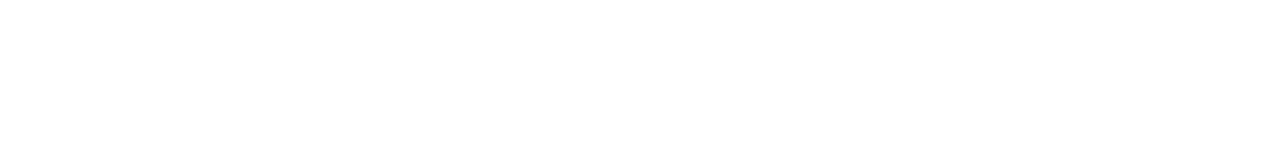
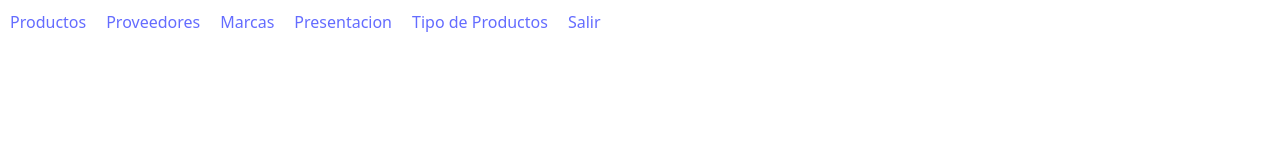
Before and after one commit to CristianLorenzo11/proyecto, a React (Vite) app in the folder frontend/: page /producto in a window 1280 px wide. Shown: the top 160 px of the page. Built offline with nearby package versions, Linux system fonts and the light colour scheme; no server answers.

Commit message:
BOTON DE BAJA
SE AGREGA EL BOTON DE BAJA

```diff
--- /dev/null
+++ b/frontend/src/Encabezado.jsx
@@ -0,0 +1,20 @@
+import React from "react";
+import { Link } from "react-router-dom";
+ // Asegúrate de importar tu archivo de estilos aquí
+
+function Encabezado() {
+  return (
+    <div className="encabezado">
+      <div className="botones">
+      <Link to="/producto">Productos</Link>
+      <Link to="/proveedor">Proveedores</Link>
+      <Link to="/marca">Marcas</Link>
+      <Link to="/presentacion">Presentacion</Link>
+      <Link to="/tipoproducto">Tipo de Productos </Link>
+      <Link to="/login">Salir</Link>
+      </div>
+    </div>
+  );
+}
+
+export default Encabezado;
--- a/frontend/src/Marca.jsx
+++ b/frontend/src/Marca.jsx
@@ -1,6 +1,7 @@
 import React, { useEffect, useState } from "react";
 import * as API from './servicios/servicios'
 import reactLogo from './assets/react.svg'
+import Encabezado from "./Encabezado";
 
 
 
@@ -13,6 +14,7 @@ export function Marca(){
 
     return(
 <>
+<Encabezado/>
 <a href="https://react.dev" target="_blank">
           <img src={reactLogo} className="logo react" alt="React logo" />
         </a>
--- a/frontend/src/Producto.jsx
+++ b/frontend/src/Producto.jsx
@@ -2,6 +2,7 @@ import React, { useEffect, useState } from "react";
 import './producto.css'
 import reactLogo from './assets/react.svg'
 import * as API from './servicios/servicios'
+import Encabezado from "./Encabezado";
 
 
 export function Producto(){
@@ -12,6 +13,8 @@ export function Producto(){
 
    return(
 <>
+<Encabezado/>
+<p></p>
 <a href="https://react.dev" target="_blank">
           <img src={reactLogo} className="logo react" alt="React logo" />
         </a>
--- a/frontend/src/Proveedor.jsx
+++ b/frontend/src/Proveedor.jsx
@@ -1,6 +1,7 @@
 import React, { useEffect, useState } from "react";
 import * as API from './servicios/servicios'
 import reactLogo from './assets/react.svg'
+import Encabezado from "./Encabezado";
 
 
 
@@ -11,8 +12,16 @@ export function Proveedor(){
         API.getProveedor().then(setProveedor)}, []
         )
 
+        const eliminar = (e, idproveedor)=>{
+            e.preventDefault();
+            console.log( "el id que vamos a eliminar es el ", idproveedor);
+            API.deleteProveedor(idproveedor);
+            API.getProveedor().then(setProveedor);
+        }
+
     return(
 <>
+<Encabezado/>
 <a href="https://react.dev" target="_blank">
           <img src={reactLogo} className="logo react" alt="React logo" />
         </a>
@@ -27,6 +36,7 @@ export function Proveedor(){
     <tr>
     <td>{p.nombre_proveedor}</td>
     <td>{p.estado}</td>
+    <td><button  onClick={(e)=>eliminar(e, p.idproveedor)}>ELIMINAR</button></td>
     </tr>
     ))}
 
--- /dev/null
+++ b/frontend/src/encabezado.css
@@ -0,0 +1,30 @@
+.encabezado {
+    display: flex;
+
+    align-items: center; /* Centra verticalmente el contenido */
+    padding: 10px; /* Espaciado opcional */
+
+    color: #fff; /* Color del texto */
+  }
+
+  .botones {
+    display: flex;
+    gap: 10px; /* Espacio entre botones */
+
+  }
+  .bot{
+    background-color: blue;
+  }
+
+  button {
+    background-color: #04bb22; /* Color de fondo del botón */
+    color: #ffffff; /* Color del texto del botón */
+    border: none;
+    padding: 5px 10px;
+    cursor: pointer;
+    border-radius: 5px;
+  }
+
+  button:hover {
+    background-color: #0056b3; /* Cambio de color al pasar el mouse */
+  }
--- a/frontend/src/index.css
+++ b/frontend/src/index.css
@@ -37,18 +37,19 @@ h1 {
 }
 
 button {
+  margin: 2px;
   border-radius: 8px;
   border: 1px solid transparent;
   padding: 0.6em 1.2em;
   font-size: 1em;
   font-weight: 500;
   font-family: inherit;
-  background-color: #1a1a1a;
+  background-color: #dd0606;
   cursor: pointer;
   transition: border-color 0.25s;
 }
 button:hover {
-  border-color: #646cff;
+  border-color: #ffce64;
 }
 button:focus,
 button:focus-visible {
@@ -67,3 +68,18 @@ button:focus-visible {
     background-color: #f9f9f9;
   }
 }
+
+.encabezado {
+  display: flex;
+  position: absolute;
+  top: 0;
+  left: 0;
+  align-items: center; /* Centra verticalmente el contenido */
+  padding: 10px; /* Espaciado opcional */
+
+  color: #fff; /* Color del texto */
+}
+.botones {
+  display: flex;
+  gap: 20px; /* Aumenta este valor para más separación entre los enlaces */
+}
--- a/frontend/src/servicios/servicios.js
+++ b/frontend/src/servicios/servicios.js
@@ -56,6 +56,19 @@ export async function getProveedor(){
     const data= await respuesta.json()
     return data
 }
+/// baja de proveedor
+export async function deleteProveedor(idproveedor){
+    const Options={
+        method:'DELETE',
+        headers: {
+            'Content-Type': 'application/json',
+        }
+    }
+    const respuesta = await fetch(`${URL}/proveedor/${idproveedor}`, Options)
+    const data= await respuesta.json()
+    return data
+}
+
 
 /// get para Marcas
 export async function getMarca(){
```
Also changed, not shown: 1 other file (tests, documents, lock files or other folders).
